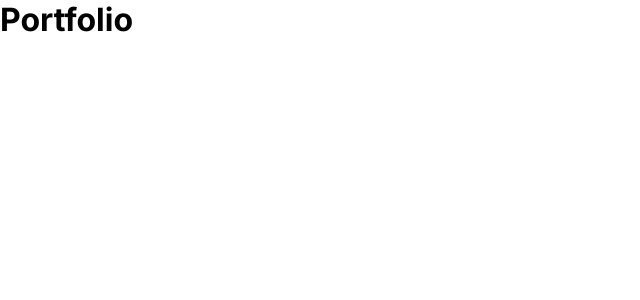
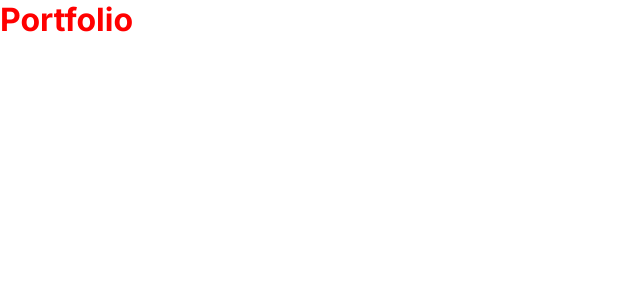
Before and after one commit to leandrodalmolin/nextjs-portfolio, a Next.js app: page / in a window 1280 px wide. Shown: the top 300 px of the page, without its empty margins (0-640 px from the left). Built offline with nearby package versions, Linux system fonts and the light colour scheme.

Commit message:
Sass setup

```diff
--- a/src/app/globals.css
+++ /dev/null
@@ -1,16 +0,0 @@
-* {
-  box-sizing: border-box;
-  padding: 0;
-  margin: 0;
-}
-
-html,
-body {
-  max-width: 100vw;
-  overflow-x: hidden;
-}
-
-a {
-  color: inherit;
-  text-decoration: none;
-}
--- a/src/app/layout.tsx
+++ b/src/app/layout.tsx
@@ -1,6 +1,6 @@
 import type { Metadata } from 'next'
 import { Inter } from 'next/font/google'
-import './globals.css'
+import '@/styles/globals.scss'
 
 const inter = Inter({ subsets: ['latin'] })
 
--- /dev/null
+++ b/src/app/page.module.scss
@@ -0,0 +1,5 @@
+@import '@/styles/_variables.scss';
+
+.h1 {
+  color: $primary-color;
+}
--- a/src/app/page.tsx
+++ b/src/app/page.tsx
@@ -1,3 +1,9 @@
+import styles from './page.module.scss'
+
 export default function Home() {
-  return <h1>Portfolio</h1>
+  return (
+    <div>
+      <h1 className={styles.h1}>Portfolio</h1>
+    </div>
+  )
 }
--- /dev/null
+++ b/src/styles/_variables.scss
@@ -0,0 +1 @@
+$primary-color: red;
--- /dev/null
+++ b/src/styles/globals.scss
@@ -0,0 +1,25 @@
+@import '@/styles/_variables.scss';
+
+* {
+  box-sizing: border-box;
+  padding: 0;
+  margin: 0;
+}
+
+:focus-visible {
+  // Default: will be removed in Forced Color Modes
+  box-shadow: 0 0 0 1px $primary-color;
+  // Fallback: will be visible with custom system colors in Forced Color Modes
+  outline: 1px solid transparent;
+}
+
+html,
+body {
+  max-width: 100vw;
+  overflow-x: hidden;
+}
+
+a {
+  color: inherit;
+  text-decoration: none;
+}
```
Also changed, not shown: package.json (+5 -4 lines), 1 other file (tests, documents, lock files or other folders).
